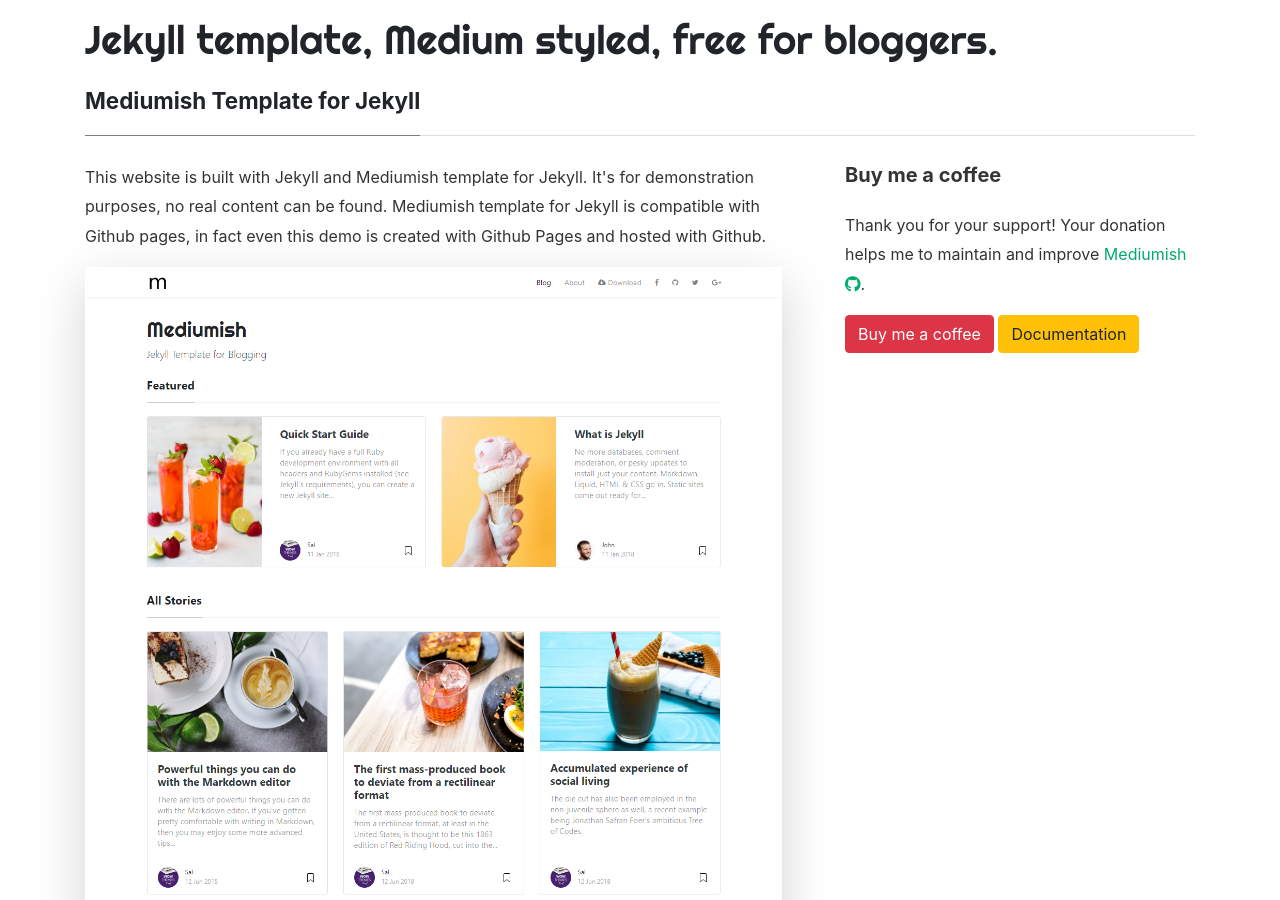
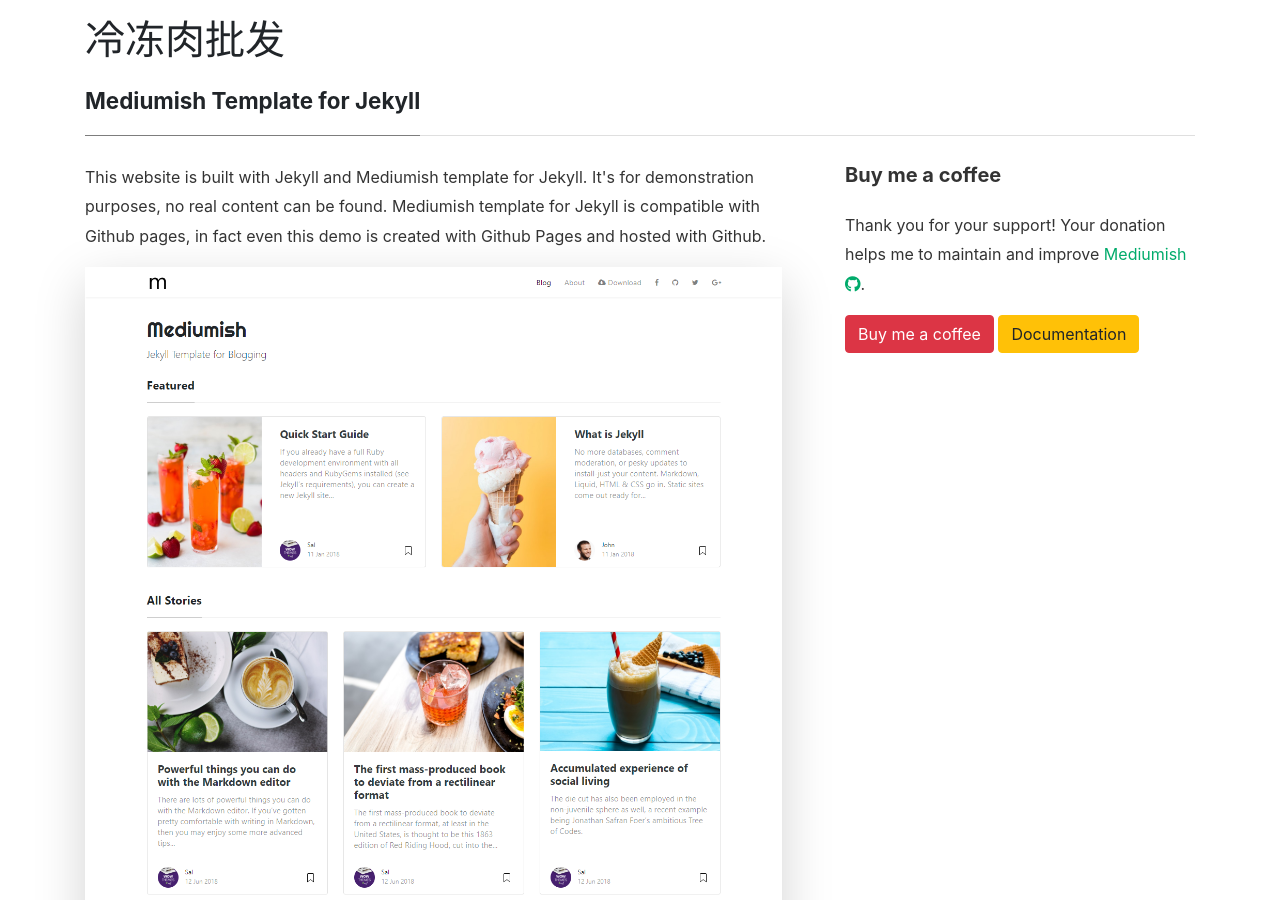
Before and after one commit to gpf192/gpf192.github.io, a Jekyll site: the page built from _pages/about.md, in a window 1280 px wide and 900 px high. Built offline with Jekyll 4.4.1, drawn with Linux system fonts in a browser that asks for light colours; nearby versions of some CDN libraries; comment, search, counter and statistics services are not loaded.

Commit message:
feat hide

```diff
--- a/_config.yml
+++ b/_config.yml
@@ -1,7 +1,7 @@
 # Site
 name: "Gpf"
 title: "Mediumish"
-description: "Jekyll template, Medium styled, free for bloggers."
+description: "冷冻肉批发"
 logo: 'assets/images/logo.png'
 favicon: 'assets/images/logo.png'
 baseurl: ''
```
